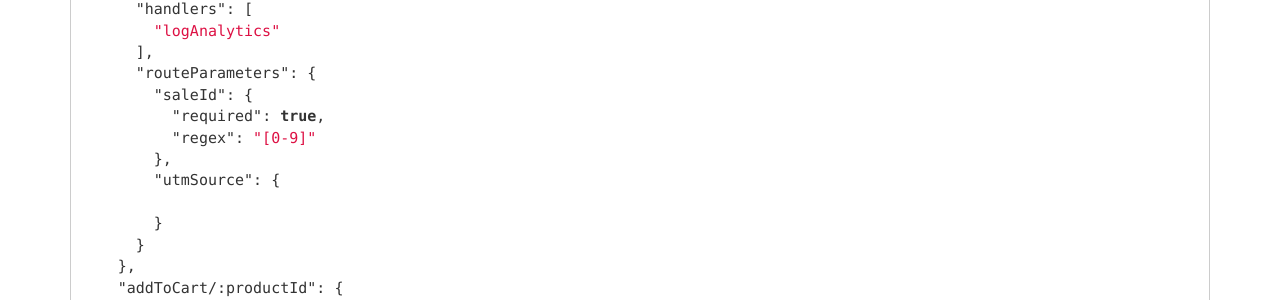
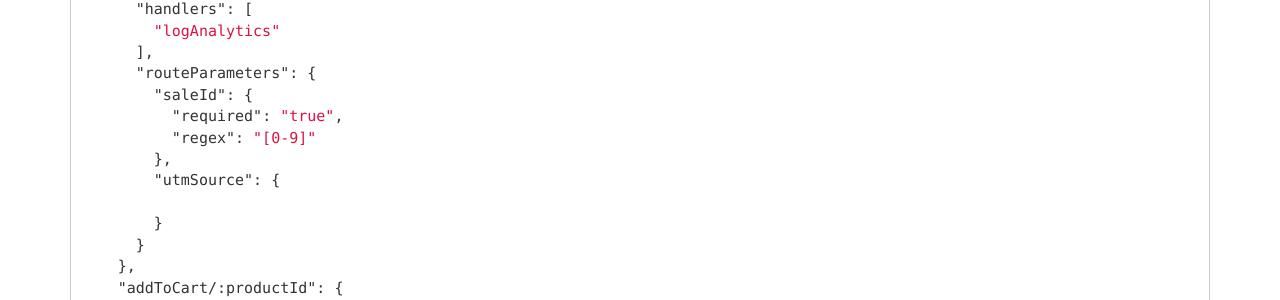
Before and after one commit to mobiledeeplinking/mobiledeeplinking.github.io, a Jekyll site: the page built from _posts/2014-02-12-mobiledeeplinking-spec.markdown, in a window 1280 px wide and 900 px high, scrolled down 5026 px. Shown: the part 153-453 px from the top of the window. Built offline with Jekyll 4.4.1, drawn with Linux system fonts in a browser that asks for light colours; nearby versions of some CDN libraries; Markdown is read by kramdown in place of the engine named in the settings.

```diff
--- a/_posts/2014-02-12-mobiledeeplinking-spec.markdown
+++ b/_posts/2014-02-12-mobiledeeplinking-spec.markdown
@@ -368,7 +368,7 @@ configurations are below.
       ],
       "routeParameters": {
         "saleId": {
-          "required": true,
+          "required": "true",
           "regex": "[0-9]"
         },
         "utmSource": {
```
